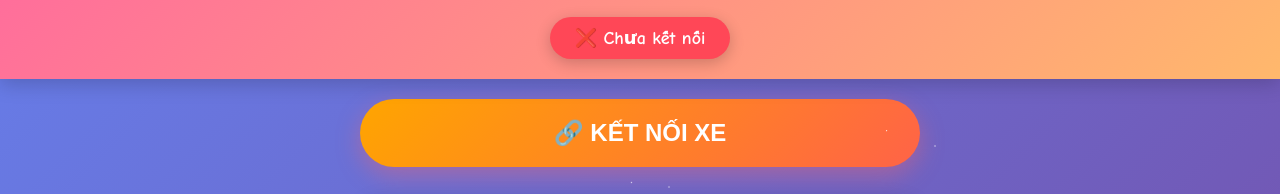
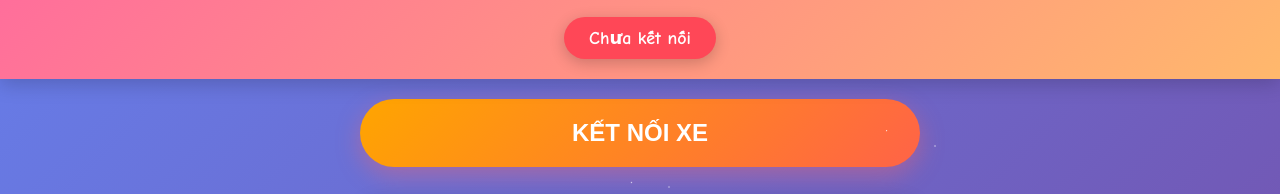
Before and after one commit to Lollipop203/ESP32, a plain HTML site: page index.html in a window 1280 px wide. Shown: the part 61-255 px from the top of the page. Drawn offline with Linux system fonts and the light colour scheme.

Commit message:
Update index.html

```diff
--- a/index.html
+++ b/index.html
@@ -314,12 +314,12 @@
 
     <div class="header">
         <h1><span class="emoji-animate">🚗</span> Điều Khiển Xe Ô Tô</h1>
-        <div class="status disconnected" id="status">❌ Chưa kết nối</div>
+        <div class="status disconnected" id="status">Chưa kết nối</div>
     </div>
 
     <div class="container">
         <button class="connect-btn" id="connectBtn">
-            🔗 KẾT NỐI XE
+             KẾT NỐI XE
         </button>
 
         <div class="speed-control">
```
